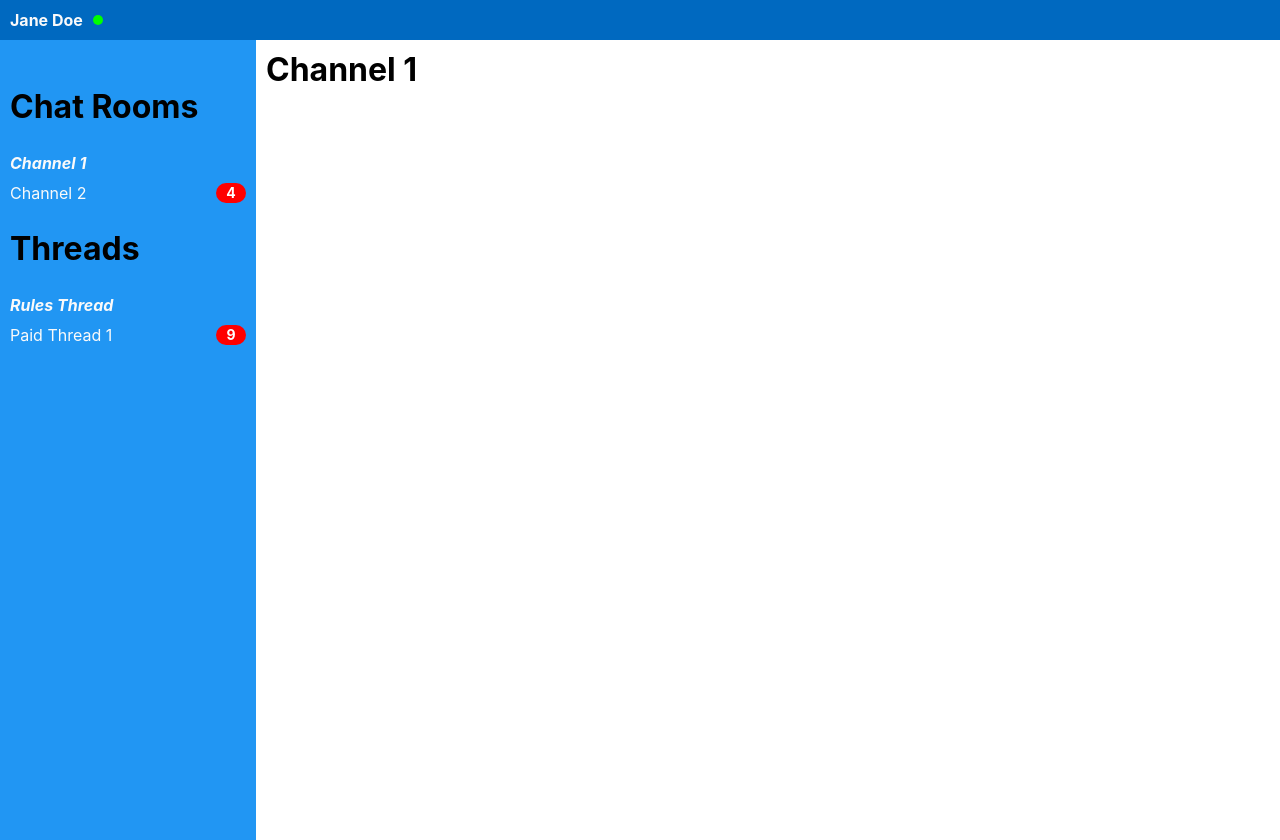
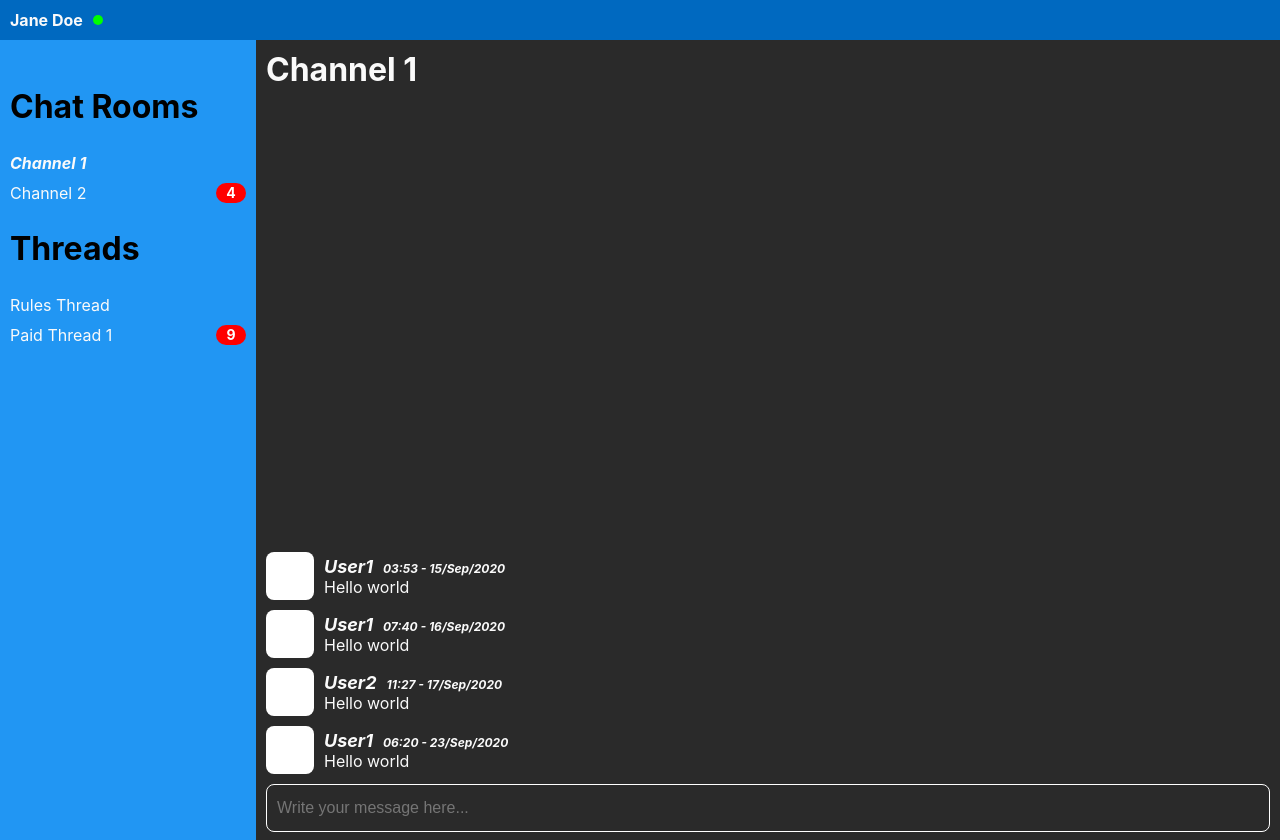
Before and after one commit to SpacesTemp/spaces-interface, a React (Create React App) app: page /channel/1 in a window 1280 px wide. Shown: the top 840 px of the page. Built offline with nearby package versions, Linux system fonts and the light colour scheme.

Commit message:
Show chats

```diff
--- a/package.json
+++ b/package.json
@@ -12,6 +12,7 @@
     "@types/react-dom": "^16.9.8",
     "@types/react-router-dom": "^5.1.5",
     "@types/styled-components": "^5.1.3",
+    "dayjs": "^1.8.36",
     "react": "^16.13.1",
     "react-dom": "^16.13.1",
     "react-router-dom": "^5.2.0",
--- a/src/components/Channel.tsx
+++ b/src/components/Channel.tsx
@@ -1,21 +1,124 @@
 import React from "react";
 import { useParams } from "react-router-dom";
 import styled from "styled-components";
+import dayjs from "dayjs";
 
 const Main = styled.div`
   padding: 10px;
+  background-color: ${({ theme }) => theme.colors.black};
+  flex: 1;
 
   & > h1 {
+    color: ${({ theme }) => theme.colors.primaryTextColor};
     margin-top: 0;
   }
 `;
 
+const Chat = styled.div`
+  display: flex;
+  flex-direction: column;
+  justify-content: flex-end;
+  height: calc(100% - 58px);
+`;
+
+const Chatbox = styled.div`
+  color: ${({ theme }) => theme.colors.primaryTextColor};
+  display: flex;
+  height: 48px;
+  margin-bottom: 10px;
+  align-items: center;
+
+  .name {
+    font-weight: bold;
+    font-size: 18px;
+    font-style: italic;
+  }
+
+  .message {
+    font-size: 16px;
+  }
+
+  .timestamp {
+    margin-left: 10px;
+    font-size: 12px;
+  }
+`;
+
+const Image = styled.div`
+  height: 48px;
+  width: 48px;
+  border-radius: 8px;
+  background-color: ${({ theme }) => theme.colors.white};
+  margin-right: 10px;
+`;
+
+const Content = styled.div`
+  display: flex;
+  flex-direction: column;
+`;
+
+const ChatInput = styled.input`
+  height: 48px;
+  border-radius: 8px;
+  width: 100%;
+  padding: 10px;
+  color: ${({ theme }) => theme.colors.white};
+  font-size: 16px;
+  background-color: ${({ theme }) => theme.colors.black};
+  border: 1px solid ${({ theme }) => theme.colors.white};
+`;
+
 const Channel = () => {
   const { id } = useParams();
+  const chats = [
+    {
+      user: "User1",
+      message: "Hello world",
+      isCurrentUser: true,
+      timestamp: 1600142039783,
+    },
+    {
+      user: "User1",
+      message: "Hello world",
+      isCurrentUser: true,
+      timestamp: 1600242039783,
+    },
+    {
+      user: "User2",
+      message: "Hello world",
+      isCurrentUser: false,
+      timestamp: 1600342039783,
+    },
+    {
+      user: "User1",
+      message: "Hello world",
+      isCurrentUser: true,
+      timestamp: 1600842039783,
+    },
+  ];
 
   return (
     <Main>
       <h1>Channel {id}</h1>
+      <Chat>
+        {chats.map((chat) => {
+          return (
+            <Chatbox key={chat.timestamp}>
+              <Image />
+              <Content>
+                <span className="name">
+                  {chat.user}
+                  <span className="timestamp">
+                    {dayjs(chat.timestamp).format("hh:mm - DD/MMM/YYYY")}
+                  </span>
+                </span>
+                <span className="message">{chat.message}</span>
+              </Content>
+            </Chatbox>
+          );
+        })}
+        <ChatInput placeholder="Write your message here..." />
+      </Chat>
     </Main>
   );
 };
--- a/src/components/Sidebar.tsx
+++ b/src/components/Sidebar.tsx
@@ -61,11 +61,11 @@ const Sidebar: React.FC<{}> = () => {
   const threads = [
     {
       name: "Rules Thread",
-      link: "/channel/1",
+      link: "/thread/1",
     },
     {
       name: "Paid Thread 1",
-      link: "/channel/2",
+      link: "/thread/2",
       unreadMsgCount: 9,
     },
   ];
--- a/src/components/Topbar.tsx
+++ b/src/components/Topbar.tsx
@@ -1,8 +1,7 @@
 import React from "react";
 import styled from "styled-components";
 //delete later
-import Button from '@material-ui/core/Button';
-
+// import Button from '@material-ui/core/Button';
 
 const Main = styled.div`
   background-color: ${({ theme }) => theme.colors.primaryDarkColor};
@@ -39,7 +38,6 @@ const FundButton = styled.div`
   font-weight: bold;
   display: flex;
   align-items: center;
-
 `;
 
 const Topbar: React.FC<{}> = () => {
@@ -50,14 +48,13 @@ const Topbar: React.FC<{}> = () => {
         <div className="online" />
       </User>
       <FundButton>
-        <Button variant="outlined" >
+        {/* <Button variant="outlined" >
           Fork Community
       </Button>
       <Button variant="outlined" >
           Boost This Server!
-      </Button>
+      </Button> */}
       </FundButton>
-
     </Main>
   );
 };
--- a/src/theme/colors.ts
+++ b/src/theme/colors.ts
@@ -9,4 +9,6 @@ export default {
   primaryTextColor: "#fafafa",
   secondaryTextColor: "#fafafa",
   green: "#00ff00",
+  black: "#2a2a2a",
+  white: "#ffffff",
 };
```
Also changed, not shown: 1 other file (tests, documents, lock files or other folders).
